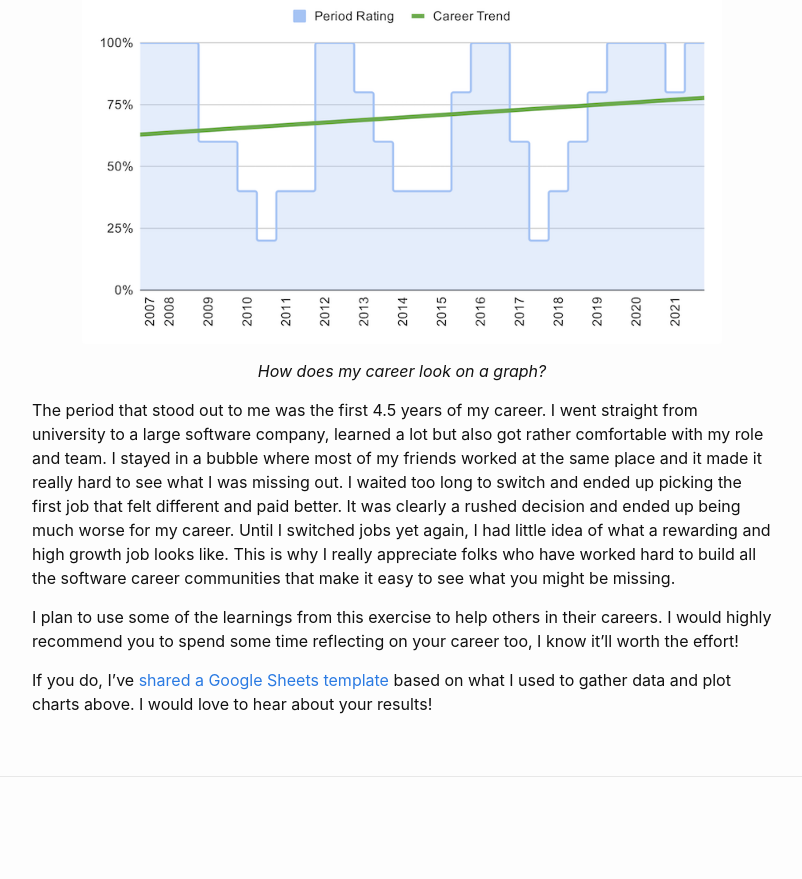
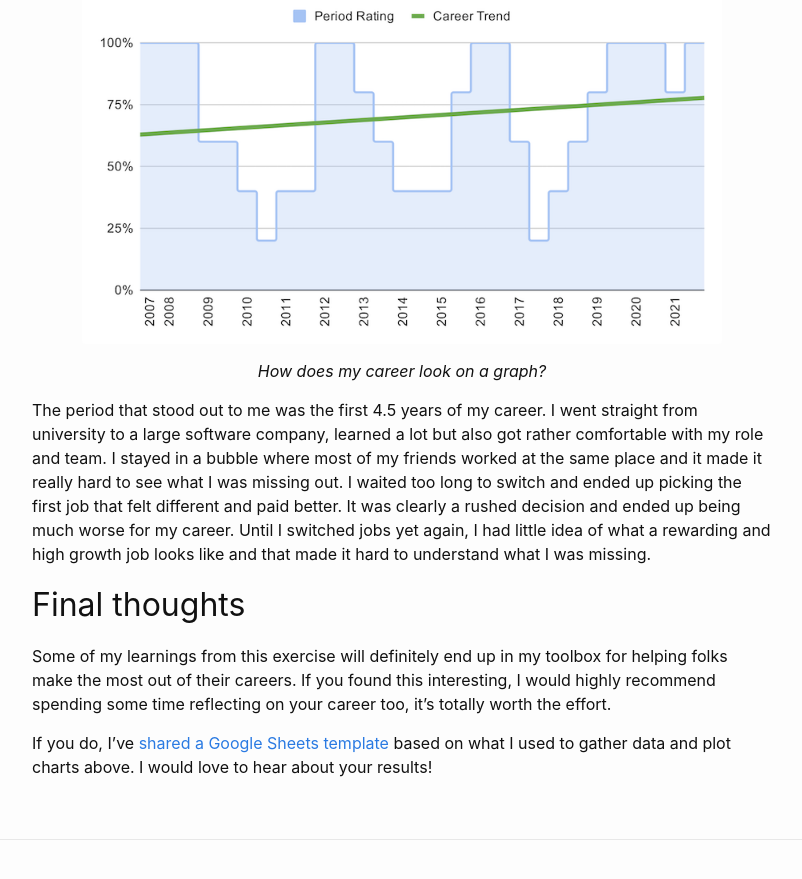
Before and after one commit to chiraggupta/ChiragGupta.com, a Jekyll site: the page built from _posts/2022-01-01-reflect-on-your-career.md, in a window 1280 px wide and 900 px high, scrolled down 3004 px. Shown: the top 879 px of the window, without its empty margins (238-1040 px from the left). Built offline with Jekyll 4.4.1, drawn with Linux system fonts in a browser that asks for light colours; before the commit the page ends 3841 px from its top, so only the background shows below that; some of the changed text lies outside the part shown.

Commit message:
Add final thoughts

```diff
--- a/_posts/2022-01-01-reflect-on-your-career.md
+++ b/_posts/2022-01-01-reflect-on-your-career.md
@@ -71,8 +71,10 @@ The whole point of this exercise was to apply this to my own career and after sp
 How does my career look on a graph?
 {: .post-image-label}
 
-The period that stood out to me was the first 4.5 years of my career. I went straight from university to a large software company, learned a lot but also got rather comfortable with my role and team. I stayed in a bubble where most of my friends worked at the same place and it made it really hard to see what I was missing out. I waited too long to switch and ended up picking the first job that felt different and paid better. It was clearly a rushed decision and ended up being much worse for my career. Until I switched jobs yet again, I had little idea of what a rewarding and high growth job looks like. This is why I really appreciate folks who have worked hard to build all the software career communities that make it easy to see what you might be missing.
+The period that stood out to me was the first 4.5 years of my career. I went straight from university to a large software company, learned a lot but also got rather comfortable with my role and team. I stayed in a bubble where most of my friends worked at the same place and it made it really hard to see what I was missing out. I waited too long to switch and ended up picking the first job that felt different and paid better. It was clearly a rushed decision and ended up being much worse for my career. Until I switched jobs yet again, I had little idea of what a rewarding and high growth job looks like and that made it hard to understand what I was missing.
 
-I plan to use some of the learnings from this exercise to help others in their careers. I would highly recommend you to spend some time reflecting on your career too, I know it’ll worth the effort!
+## Final thoughts
+
+Some of my learnings from this exercise will definitely end up in my toolbox for helping folks make the most out of their careers. If you found this interesting, I would highly recommend spending some time reflecting on your career too, it's totally worth the effort.
 
 If you do, I’ve [shared a Google Sheets template](https://docs.google.com/spreadsheets/d/1Hflbt-c57LBrW5hRIFMoYeeDyBbTok8xK6A0_TxtuqI/edit?usp=sharing) based on what I used to gather data and plot charts above. I would love to hear about your results!
```
Also changed, not shown: other parts of _posts/2022-01-01-reflect-on-your-career.md (+1 -1 lines).
